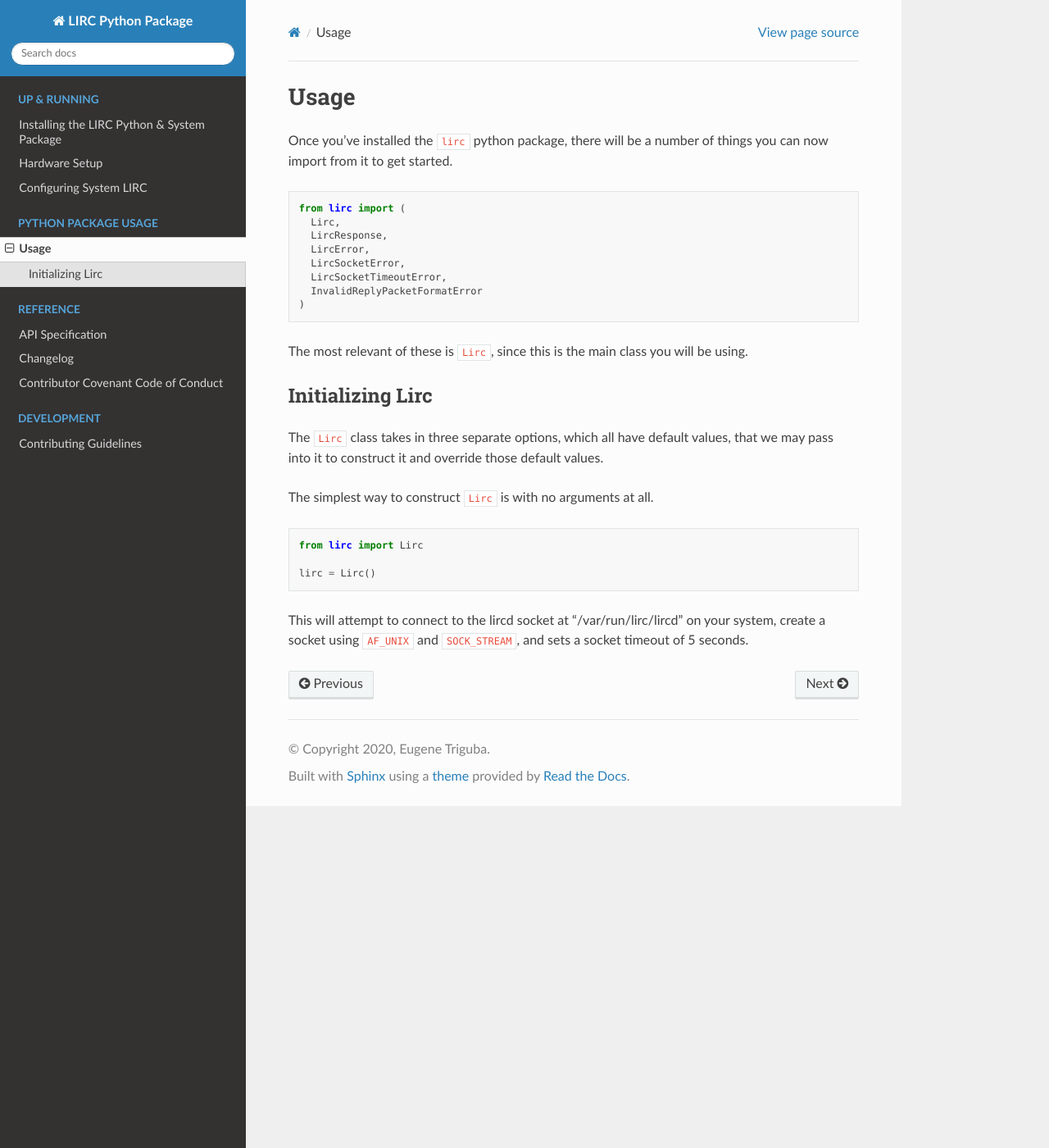
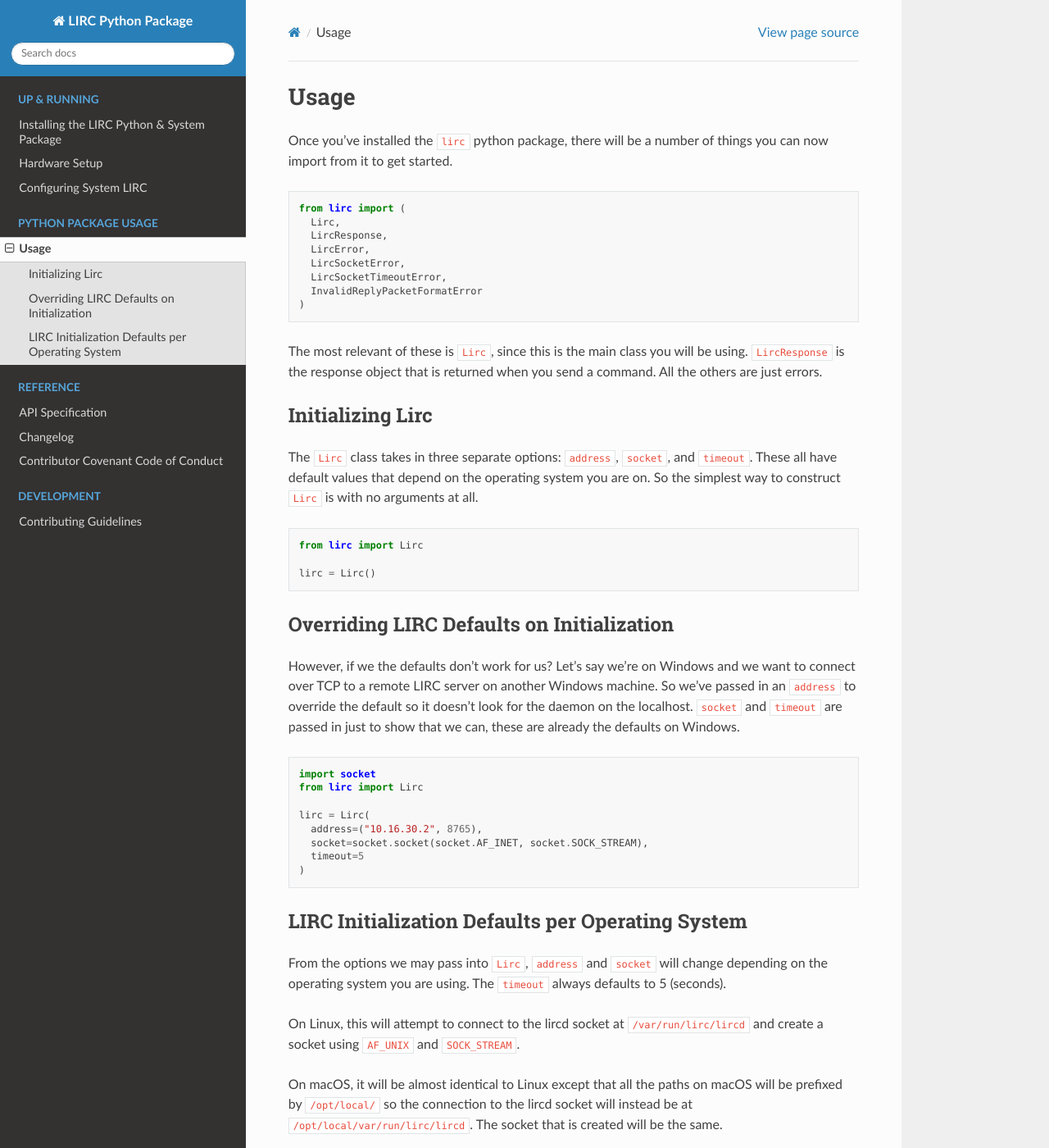
Before and after one commit to eugenetriguba/lirc, a Sphinx documentation site: the page built from docs/source/usage.rst, in a window 1280 px wide and 1400 px high. Shown: the whole window at 82% size. Built offline with Sphinx 7.4.7 and the Read the Docs theme 2.0.0, drawn with Linux system fonts in a browser that asks for light colours; some of the changed text lies outside the part shown.

Commit message:
Change how address and socket are determined in Lirc
This is to help with making this package cross-platform.

```diff
--- a/docs/source/usage.rst
+++ b/docs/source/usage.rst
@@ -16,16 +16,16 @@
   )
 
 The most relevant of these is ``Lirc``, since this is the main class
-you will be using.
+you will be using. ``LircResponse`` is the response object that is returned
+when you send a command. All the others are just errors.
 
 Initializing Lirc
 -----------------
 
-The ``Lirc`` class takes in three separate options, which all have default
-values, that we may pass into it to construct it and override those default
-values.
-
-The simplest way to construct ``Lirc`` is with no arguments at all.
+The ``Lirc`` class takes in three separate options: ``address``, ``socket``,
+and ``timeout``. These all have default values that depend on the operating
+system you are on. So the simplest way to construct ``Lirc`` is with no
+arguments at all.
 
 .. code-block:: python
 
@@ -33,6 +33,45 @@
 
   lirc = Lirc()
 
-This will attempt to connect to the lircd socket at "/var/run/lirc/lircd" on
-your system, create a socket using ``AF_UNIX`` and ``SOCK_STREAM``, and sets
-a socket timeout of 5 seconds.
+Overriding LIRC Defaults on Initialization
+------------------------------------------
+
+However, if we the defaults don't work for us? Let's say we're on Windows
+and we want to connect over TCP to a remote LIRC server on another Windows
+machine. So we've passed in an ``address`` to override the default so it doesn't
+look for the daemon on the localhost. ``socket`` and ``timeout`` are passed in
+just to show that we can, these are already the defaults on Windows.
+
+.. code-block:: python
+
+  import socket
+  from lirc import Lirc
+
+  lirc = Lirc(
+    address=("10.16.30.2", 8765),
+    socket=socket.socket(socket.AF_INET, socket.SOCK_STREAM),
+    timeout=5
+  )
+
+LIRC Initialization Defaults per Operating System
+-----------------------------------------------
+
+From the options we may pass into ``Lirc``, ``address`` and ``socket`` will
+change depending on the operating system you are using. The ``timeout`` always
+defaults to 5 (seconds).
+
+On Linux, this will attempt to connect to the lircd socket at
+``/var/run/lirc/lircd`` and create a socket using ``AF_UNIX`` and
+``SOCK_STREAM``.
+
+On macOS, it will be almost identical to Linux except that all the paths
+on macOS will be prefixed by ``/opt/local/`` so the connection to the lircd
+socket will instead be at ``/opt/local/var/run/lirc/lircd``. The socket that
+is created will be the same.
+
+However if we are on Windows, we can't use unix domain sockets. So instead,
+WinLIRC uses TCP to communicate with the lirc daemon. So instead of a string
+for the address, it defaults to a tuple of ("localhost", 8765), the default on
+WinLIRC. The first part contains the address whereas the second is the port.
+Furthermore, the socket that is created uses ``AF_INET`` and ``SOCK_STREAM``
+instead now.
```
Also changed, not shown: CHANGELOG.rst (+36 -0 lines), 2 other files.
